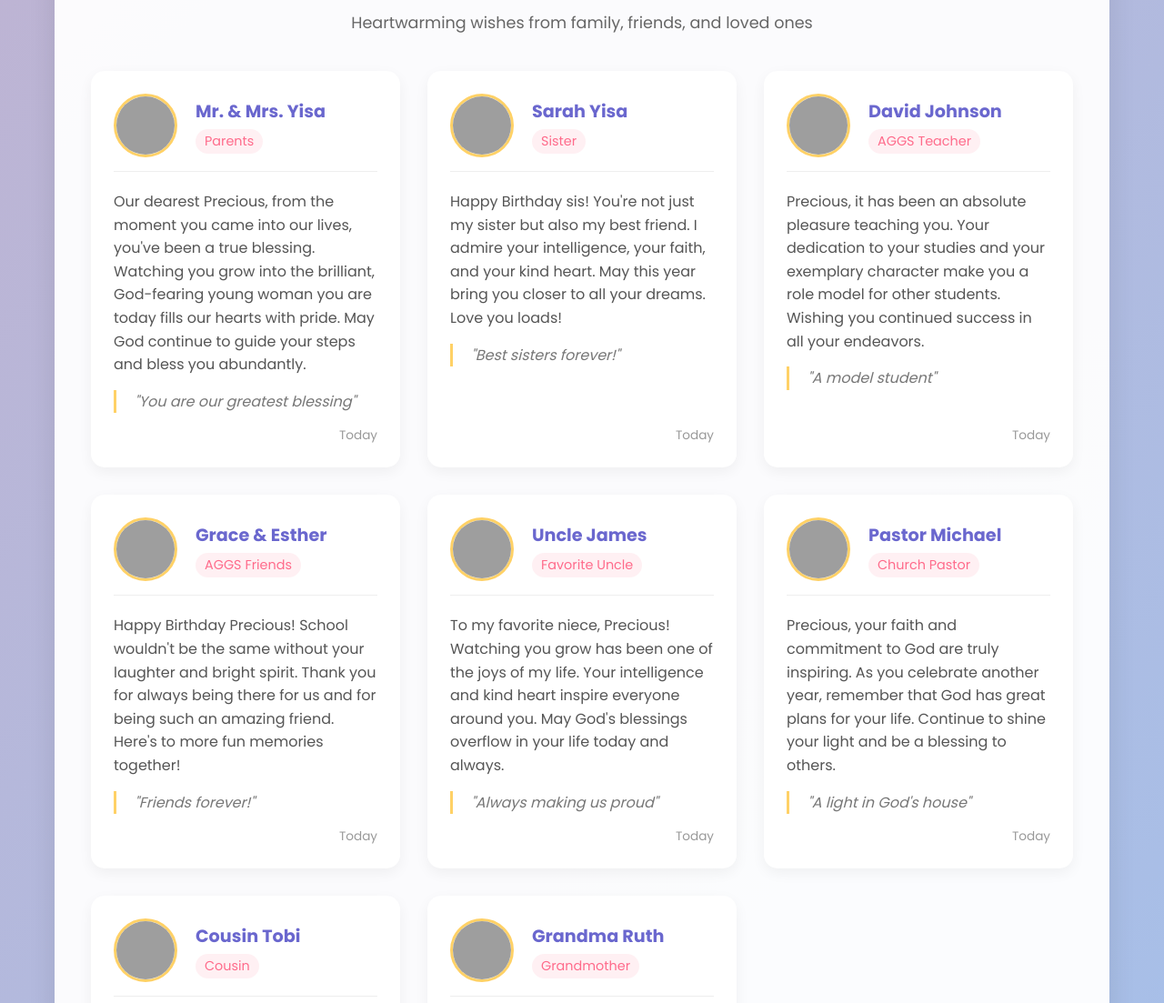
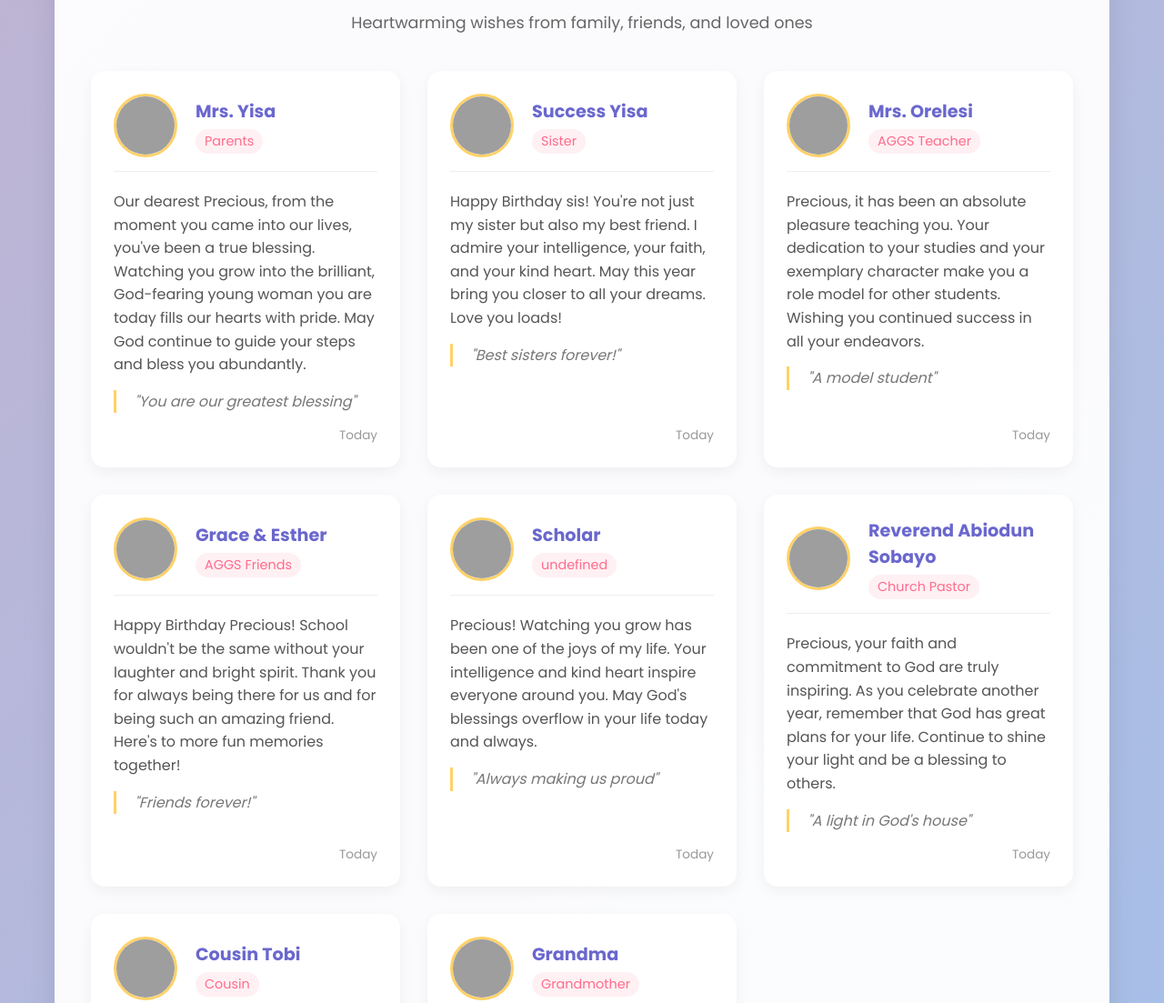
Before and after one commit to awopejumichael7-sketch/january10, a plain HTML site: page index.html in a window 1280 px wide. Shown: the part 2779-3882 px from the top of the page at 91% size. Drawn offline with nearby package versions, Linux system fonts and the light colour scheme; grey boxes are pictures that could not be loaded.

Commit message:
Update index.html

```diff
--- a/index.html
+++ b/index.html
@@ -1027,7 +1027,7 @@
         const messagesData = [
             {
                 id: 1,
-                name: "Mr. & Mrs. Yisa",
+                name: "Mrs. Yisa",
                 relationship: "Parents",
                 avatar: "https://images.unsplash.com/photo-1511988617509-a57c8a288659?ixlib=rb-1.2.1&auto=format&fit=crop&w=500&q=60",
                 message: "Our dearest Precious, from the moment you came into our lives, you've been a true blessing. Watching you grow into the brilliant, God-fearing young woman you are today fills our hearts with pride. May God continue to guide your steps and bless you abundantly.",
@@ -1036,7 +1036,7 @@
             },
             {
                 id: 2,
-                name: "Sarah Yisa",
+                name: "Success Yisa",
                 relationship: "Sister",
                 avatar: "https://images.unsplash.com/photo-1494790108755-2616b612b786?ixlib=rb-1.2.1&auto=format&fit=crop&w=500&q=60",
                 message: "Happy Birthday sis! You're not just my sister but also my best friend. I admire your intelligence, your faith, and your kind heart. May this year bring you closer to all your dreams. Love you loads!",
@@ -1045,7 +1045,7 @@
             },
             {
                 id: 3,
-                name: "David Johnson",
+                name: "Mrs. Orelesi",
                 relationship: "AGGS Teacher",
                 avatar: "https://images.unsplash.com/photo-1560250097-0b93528c311a?ixlib=rb-1.2.1&auto=format&fit=crop&w=500&q=60",
                 message: "Precious, it has been an absolute pleasure teaching you. Your dedication to your studies and your exemplary character make you a role model for other students. Wishing you continued success in all your endeavors.",
@@ -1063,16 +1063,16 @@
             },
             {
                 id: 5,
-                name: "Uncle James",
-                relationship: "Favorite Uncle",
+                name: "Scholar",
+
                 avatar: "https://images.unsplash.com/photo-1507003211169-0a1dd7228f2d?ixlib=rb-1.2.1&auto=format&fit=crop&w=500&q=60",
-                message: "To my favorite niece, Precious! Watching you grow has been one of the joys of my life. Your intelligence and kind heart inspire everyone around you. May God's blessings overflow in your life today and always.",
+                message: "Precious! Watching you grow has been one of the joys of my life. Your intelligence and kind heart inspire everyone around you. May God's blessings overflow in your life today and always.",
                 quote: "Always making us proud",
                 date: "Today"
             },
             {
                 id: 6,
-                name: "Pastor Michael",
+                name: "Reverend Abiodun Sobayo",
                 relationship: "Church Pastor",
                 avatar: "https://images.unsplash.com/photo-1507591064344-4c6ce005-128?ixlib=rb-1.2.1&auto=format&fit=crop&w=500&q=80",
                 message: "Precious, your faith and commitment to God are truly inspiring. As you celebrate another year, remember that God has great plans for your life. Continue to shine your light and be a blessing to others.",
@@ -1090,7 +1090,7 @@
             },
             {
                 id: 8,
-                name: "Grandma Ruth",
+                name: "Grandma",
                 relationship: "Grandmother",
                 avatar: "https://images.unsplash.com/photo-1584302179602-e76e20f6c7e6?ixlib=rb-1.2.1&auto=format&fit=crop&w=500&q=60",
                 message: "My dear Precious, you bring so much joy to this family. Your name suits you perfectly because you are truly precious to us all. May God's grace surround you today and always. Love from your grandma.",
```
